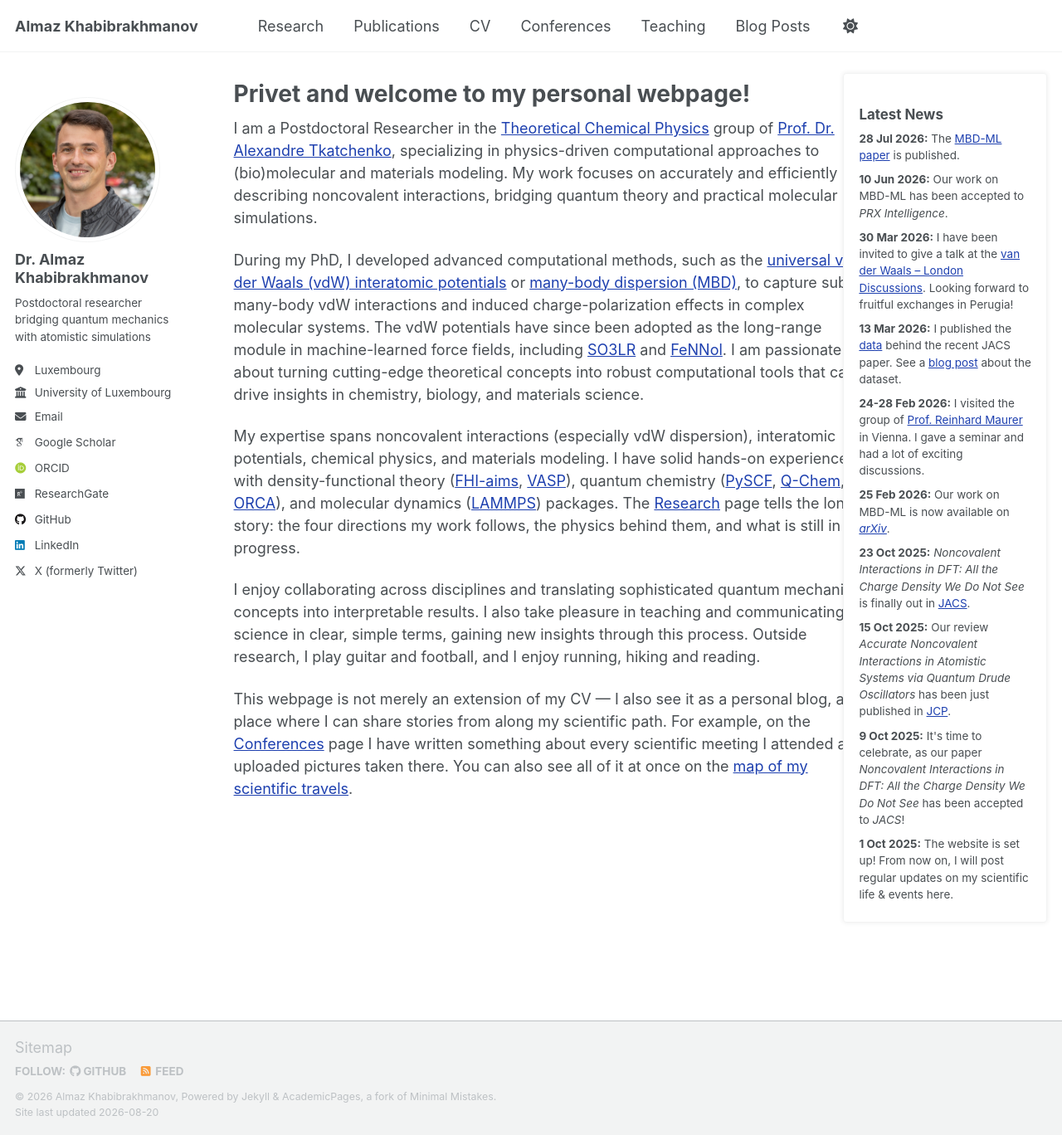
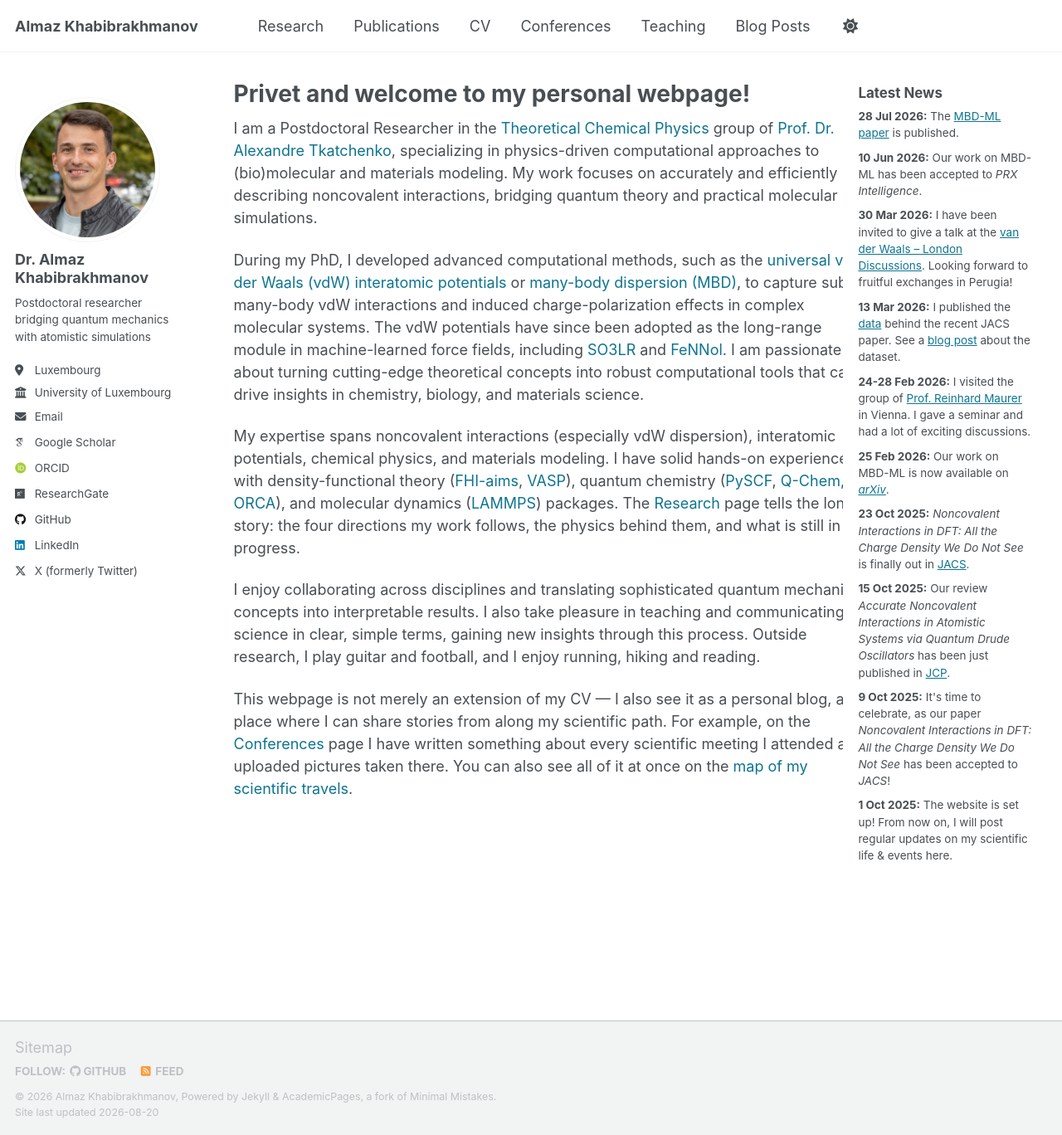
Before and after one commit to almaz-khabibrakhmanov/almaz-khabibrakhmanov.github.io, a Jekyll site: the page built from _pages/about.md, in a window 1280 px wide and 1368 px high. Shown: the whole window at 83% size. Built offline with Jekyll 4.4.1, drawn with Linux system fonts in a browser that asks for light colours; some web fonts are replaced; a script that is not in the unit is left out.

Commit message:
Theme: petrol teal accent, cleaner links and sidebar

```diff
--- a/_sass/layout/_archive.scss
+++ b/_sass/layout/_archive.scss
@@ -15,14 +15,27 @@
   }
 
   a {
-    text-decoration: underline;
+    /*
+      No underline at rest -- links are carried by the accent colour alone, and
+      the underline comes back on hover and focus.
 
-    &:hover {
+      Worth knowing what this trades away: WCAG technique G183 allows colour as
+      the only resting cue when the link text and the body text differ by at
+      least 3:1 in contrast. Petrol #0e7490 against the body #494e52 is
+      1.57:1, so the two differ mostly in hue rather than in brightness.
+      So for a reader with deuteranopia or protanopia, or on a poor screen in
+      sunlight, inline links are hard to pick out of a paragraph until they
+      hover. Re-adding a faint underline (see the commit message) restores it.
+    */
+    text-decoration: none;
+
+    &:hover,
+    &:focus {
       text-decoration: underline;
+    }
 
-      img {
-        box-shadow: 0 0 10px rgba(#000, 0.25);
-      }
+    &:hover img {
+      box-shadow: 0 0 10px rgba(#000, 0.25);
     }
   }
 }
@@ -121,9 +134,17 @@
     box-shadow: 0 0 10px rgba(#000, 0.25);
   }
 
-  .archive__item-title {
-    text-decoration: underline;
-  }
+  /*
+    The title used to be underlined here, on hover of the whole item. Two
+    things were wrong with that. It fired when the pointer was anywhere in the
+    item -- including the PDF and SM buttons, which have nothing to do with the
+    title link. And because the rule sat on the <h2> rather than on the <a>
+    inside it, the line was painted in the heading colour, so a black underline
+    appeared under a coloured link.
+
+    The title link is inside .archive, so `.archive a:hover` already underlines
+    it in the accent colour when it is actually the thing being hovered.
+  */
 }
 
 
--- a/_sass/layout/_page.scss
+++ b/_sass/layout/_page.scss
@@ -90,14 +90,27 @@
   }
 
   a {
-    text-decoration: underline;
+    /*
+      No underline at rest -- links are carried by the accent colour alone, and
+      the underline comes back on hover and focus.
 
-    &:hover {
+      Worth knowing what this trades away: WCAG technique G183 allows colour as
+      the only resting cue when the link text and the body text differ by at
+      least 3:1 in contrast. Petrol #0e7490 against the body #494e52 is
+      1.57:1, so the two differ mostly in hue rather than in brightness.
+      So for a reader with deuteranopia or protanopia, or on a poor screen in
+      sunlight, inline links are hard to pick out of a paragraph until they
+      hover. Re-adding a faint underline (see the commit message) restores it.
+    */
+    text-decoration: none;
+
+    &:hover,
+    &:focus {
       text-decoration: underline;
+    }
 
-      img {
-        box-shadow: 0 0 10px rgba(#000, 0.25);
-      }
+    &:hover img {
+      box-shadow: 0 0 10px rgba(#000, 0.25);
     }
   }
 
--- a/_sass/layout/_sidebar.scss
+++ b/_sass/layout/_sidebar.scss
@@ -270,23 +270,38 @@
   .latest-news {
     width: 100%;                     // always fill the sidebar container
     background: var(--global-bg-color);
-    border: 1px solid var(--global-border-color);
     border-radius: $border-radius;
     padding: 0.75rem 1rem;
     font-size: $type-size-6;
     line-height: 1.5;
-    box-shadow: 0 0 6px rgba(0, 0, 0, 0.08);
+    /*
+      Deliberately frameless. The panel used to carry
+        border: 1px solid var(--global-border-color)
+      plus a soft box-shadow, which looked like nothing in the light theme
+      (--global-border-color is #f1f2f3 there, on a white page) but drew a hard
+      light-grey rectangle in the dark theme, where the same variable is
+      #bcc0c3 against a #474747 ground. The shadow had the mirror-image
+      problem: rgba(0,0,0,.08) is invisible over dark. Rather than theme two
+      more values, the panel simply has no frame in either theme.
+    */
     max-height: 80vh;                // don’t overflow the screen
     overflow-y: auto;
     box-sizing: border-box;
   }
 
-  .latest-news h3 {
+  /*
+    h2, not h3: the markup in _includes/latest-news.html is <h2>, so this rule
+    used to match nothing at all. That is where the gap above the heading came
+    from -- `margin-top: 0` never landed, and the heading kept the 1.5em top
+    margin every h2 gets from _sass/layout/_base.scss.
+
+    The rule also carried font-size, font-family, border-bottom and
+    padding-bottom, which had likewise never applied to anything. They are
+    dropped rather than switched on, so fixing the selector changes only the
+    spacing and nothing else about how the panel looks.
+  */
+  .latest-news h2 {
     margin-top: 0;
-    font-size: $type-size-5;
-    font-family: $sans-serif-narrow;
-    border-bottom: 1px solid var(--global-border-color);
-    padding-bottom: 0.25rem;
   }
 
   .latest-news ul {
--- a/_sass/theme/_default_dark.scss
+++ b/_sass/theme/_default_dark.scss
@@ -12,12 +12,12 @@ $background                 : #474747;
 $background-light           : mix(#fff, $background, 80%);
 $background-lighter         : mix(#fff, $background, 90%);
 $text                       : #ffffff;
-/* Accent: sapphire, lifted for the dark theme. The #474747 ground is a fairly
-   light charcoal, so a saturated blue cannot reach 4.5:1 against it -- these
-   are deliberately lighter than their light-theme counterparts. */
-$link                       : #93b6f6;  /* 4.54:1 on #474747 */
-$link-dark                  : #bcd1f9;  /* 6.03:1 on #474747 -- lighter, not darker */
-$link-light                 : #a3b5db;  /* 4.51:1 on #474747 */
+/* Accent: petrol teal, lifted for the dark theme. The #474747 ground is a
+   fairly light charcoal, so a saturated teal cannot reach 4.5:1 against it --
+   these are deliberately lighter than their light-theme counterparts. */
+$link                       : #50c5cf;  /* 4.53:1 on #474747 */
+$link-dark                  : #8cdde3;  /* 6.00:1 on #474747 -- lighter, not darker */
+$link-light                 : #85bfc6;  /* 4.54:1 on #474747 */
 
 /* Color codes used for the site */
 $danger-color               : #ee5f5b;
@@ -51,7 +51,7 @@ html[data-theme="dark"] {
     --global-link-color-visited         : #{$link-light};
     /* Inverted with respect to the light theme: here the hover fill is the
        lighter colour, so the text on top of it has to be black. */
-    --global-link-color-hover-text      : #000000;  /* 13.63:1 on the hover fill */
+    --global-link-color-hover-text      : #000000;  /* 13.57:1 on the hover fill */
     --global-masthead-link-color        : #{$text};
     --global-masthead-link-color-hover  : #{$background-light};
     --global-text-color                 : #{$text};
--- a/_sass/theme/_default_light.scss
+++ b/_sass/theme/_default_light.scss
@@ -36,17 +36,17 @@ $sidebar-screen-min-width   : 1024px;
     --global-code-background-color      : #fafafa;
     --global-code-text-color            : #{$darker-gray};
     --global-fig-caption-color          : mix(#fff,  #{$dark-gray}, 25%);
-    /* Accent: deep sapphire. Every value below clears WCAG AA (4.5:1) against
-       the white background, most of them AAA; the stock #52adc8 managed only
-       2.57:1. */
-    --global-link-color                 : #1e40af;  /* 8.72:1 on #fff */
-    --global-link-color-hover           : #16308a;  /* 11.51:1 on #fff */
-    --global-link-color-visited         : #4a63b8;  /* 5.57:1 on #fff */
+    /* Accent: deep petrol teal -- the stock #52adc8 hue, pushed darker and
+       less washed out. Every value below clears WCAG AA (4.5:1) against the
+       white background; the stock colour managed only 2.57:1. */
+    --global-link-color                 : #0e7490;  /* 5.36:1 on #fff */
+    --global-link-color-hover           : #0a5468;  /* 8.46:1 on #fff */
+    --global-link-color-visited         : #378092;  /* 4.50:1 on #fff */
     /* Text drawn ON TOP of --global-link-color-hover used as a fill (the
        overflow-nav dropdown). The hover colour is darker than the page in the
        light theme and lighter than it in the dark theme, so the readable text
        colour flips between themes and cannot be hardcoded. */
-    --global-link-color-hover-text      : #ffffff;  /* 11.51:1 on the hover fill */
+    --global-link-color-hover-text      : #ffffff;  /* 8.46:1 on the hover fill */
     --global-masthead-link-color        : #{$dark-gray};
     --global-masthead-link-color-hover  : mix(#000, #{$gray}, 25%);
     --global-text-color                 : #{$dark-gray};
```
